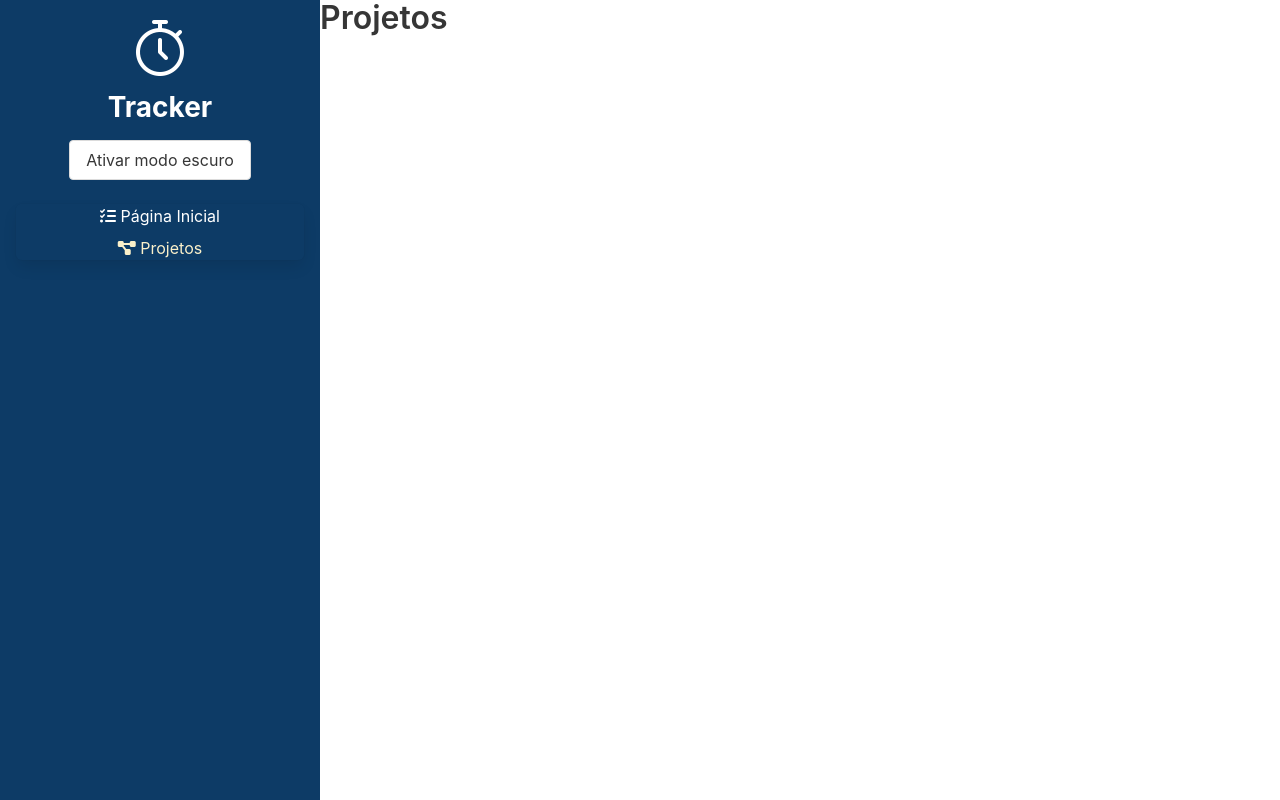
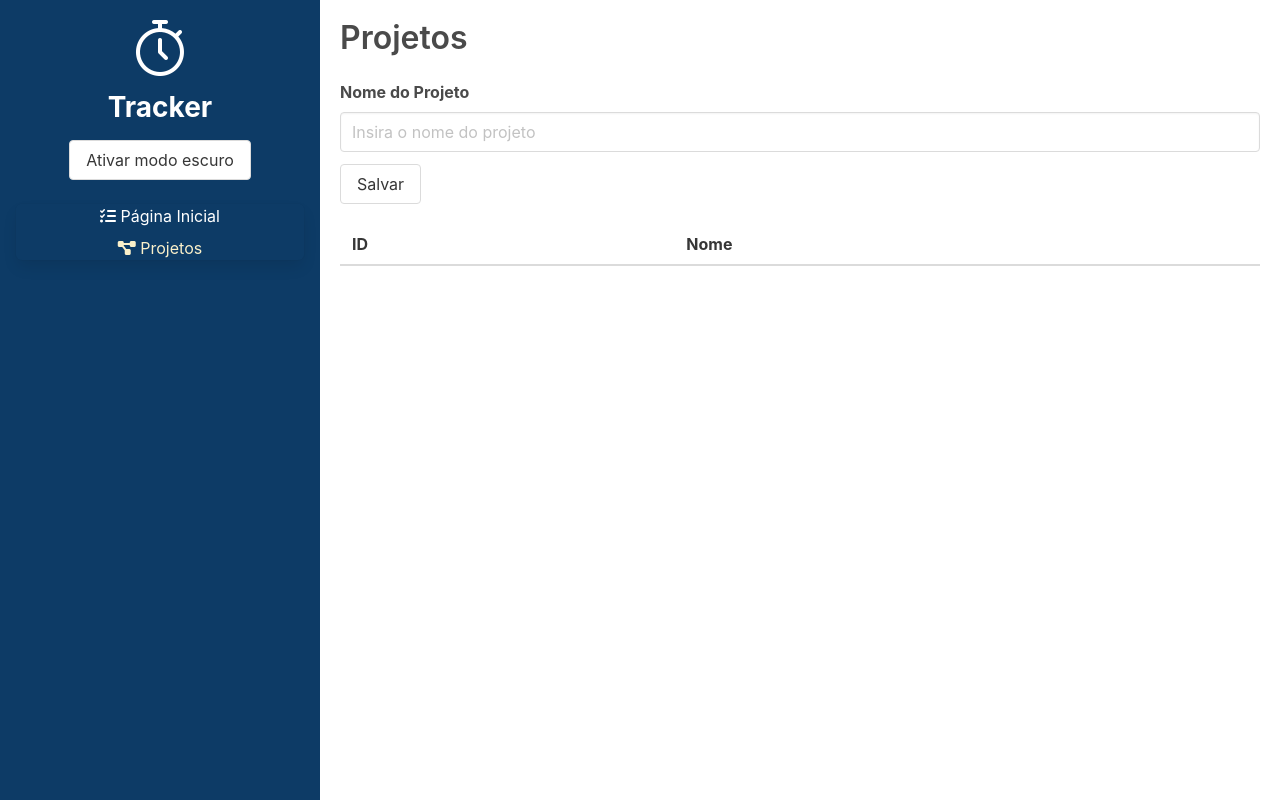
Before and after one commit to adriatls/Tracker, a Vue app: page /projects in a window 1280 px wide. Built offline with nearby package versions, Linux system fonts and the light colour scheme.

Commit message:
:sparkles: Feat: adicionando conteúdo a página de projetos com a opção de savar

```diff
--- /dev/null
+++ b/src/Interfaces/IProject.ts
@@ -0,0 +1,4 @@
+export default interface IProject {
+    id: string,
+    name: string,
+}
--- a/src/views/ProjectsPage/ProjectsPage.vue
+++ b/src/views/ProjectsPage/ProjectsPage.vue
@@ -1,15 +1,75 @@
 <template>
-  <h1>Projetos</h1>
+    <section class="projects">
+        <h1 class="title">Projetos</h1>
+        <form @submit.prevent="saveProject">
+            <div class="field">
+                <label for="projectName" class="label"> Nome do Projeto </label>
+                <input
+                    id="projectName"
+                    type="text"
+                    class="input"
+                    v-model="projectName"
+                    placeholder="Insira o nome do projeto"
+                />
+            </div>
+            <div class="field">
+                <button class="button" type="submit">
+                    Salvar
+                </button>
+            </div>
+        </form>
+        <table class="table is-fullWidth">
+            <thead>
+                <tr>
+                    <th>ID</th>
+                    <th>Nome</th>
+                </tr>
+            </thead>
+            <tbody>
+                <tr v-for="project in projectsList" :key="project.id">
+                    <td>{{ project.id }}</td>
+                    <td>{{ project.name }}</td>
+                </tr>
+            </tbody>
+        </table>
+    </section>
 </template>
 
 <script lang="ts">
 import { defineComponent } from "vue";
+import IProject from '../../Interfaces/IProject'
 
 export default defineComponent({
-  name: 'ProjectsPage',
-})
+  name: "ProjectsPage",
+  data () {
+    let projectsList: IProject[] = []
+    return {
+        projectName: '',
+        projectsList
+    }
+  },
+  methods: {
+    saveProject () {
+        const newProject: IProject = {
+            id: new Date().toISOString(),
+            name: this.projectName
+        }
+        this.projectsList.push(newProject)
+        this.projectName = ''
+    }
+  }
+});
 </script>
 
 <style scoped>
-
+.projects {
+    padding: 1.25rem;
+}
+h1, label {
+    color: var(--text-primary);
+}
+table {
+    margin-top: 1.25rem;
+    border-radius: 6px 6px 0 0;
+}
 </style>
```
